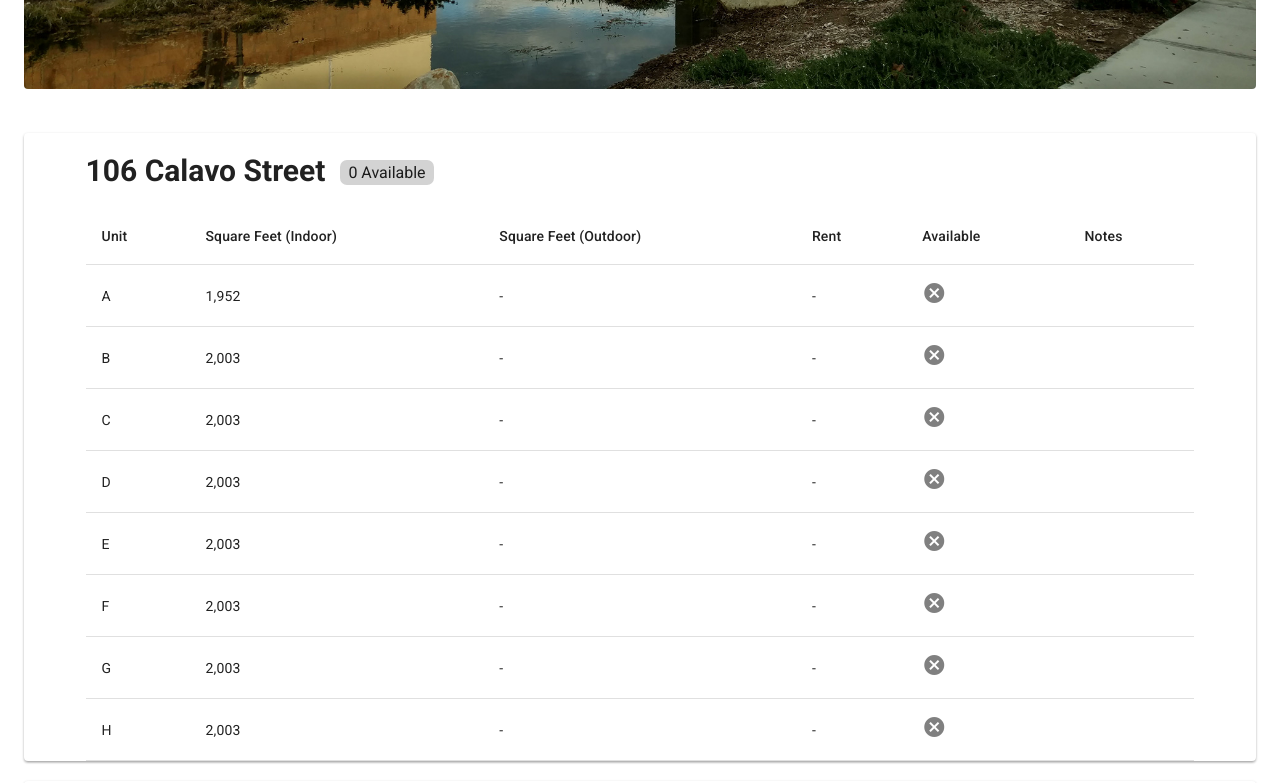
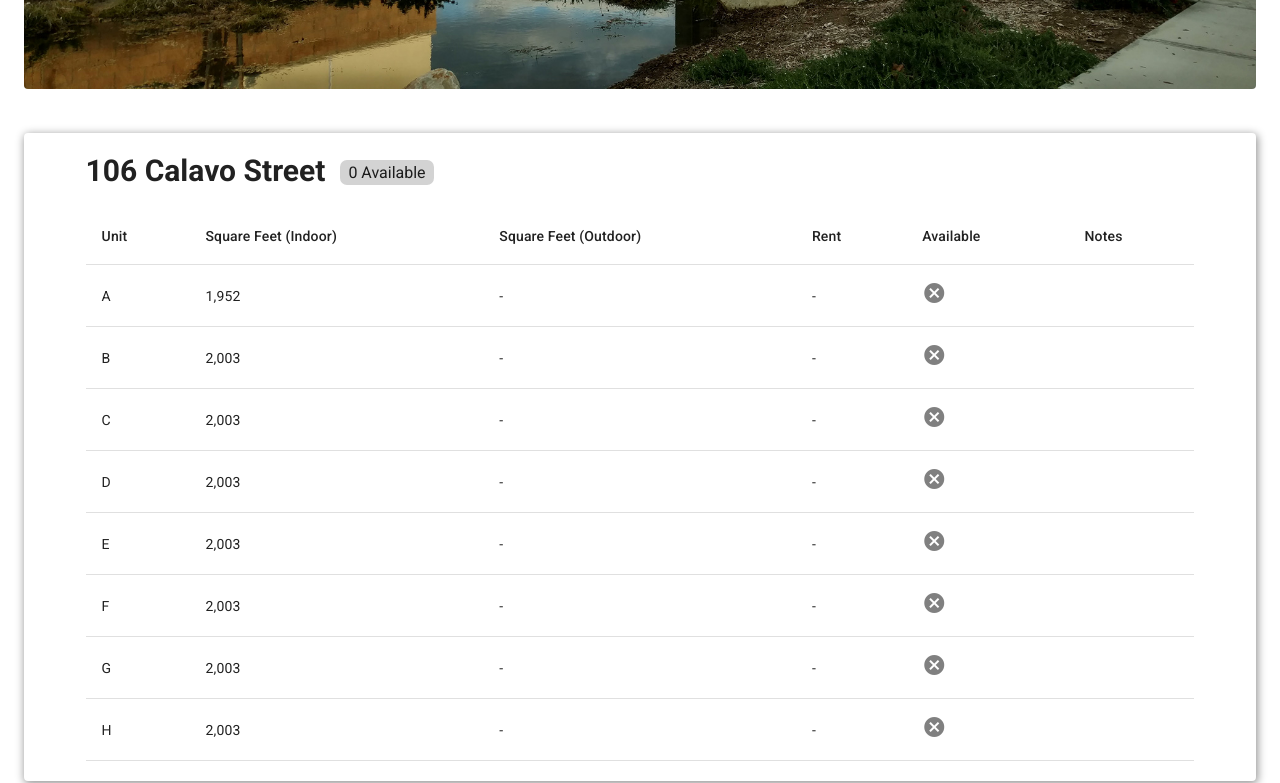
Before and after one commit to brianjp93/calavo, a React (Create React App) app: page / in a window 1280 px wide. Shown: the part 820-1603 px from the top of the page. Built offline with nearby package versions, Linux system fonts and the light colour scheme; a web font is replaced by a local one.

Commit message:
add larger shadows, more space under tables

```diff
--- a/src/components/general/home.jsx
+++ b/src/components/general/home.jsx
@@ -115,6 +115,7 @@ function UnitTable(props) {
                         </Table>
                 </div>
 
+                <div style={{height: 20}}></div>
             </div>
         </Card>
     )
--- a/src/mystyle.js
+++ b/src/mystyle.js
@@ -2,7 +2,7 @@ import {makeStyles} from '@material-ui/core/styles'
 
 const useStyles = makeStyles({
     card: {
-        boxShadow: '0px 3px 2px -3px rgba(0,0,0,.2), 0px 2px 2px 0px rgba(0,0,0,0.14), 0px 1px 3px 0px rgba(0,0,0,0.2)',
+        boxShadow: '1px 2px 8px 1px rgba(0,0,0,0.41)',
     }
 })
 
```
